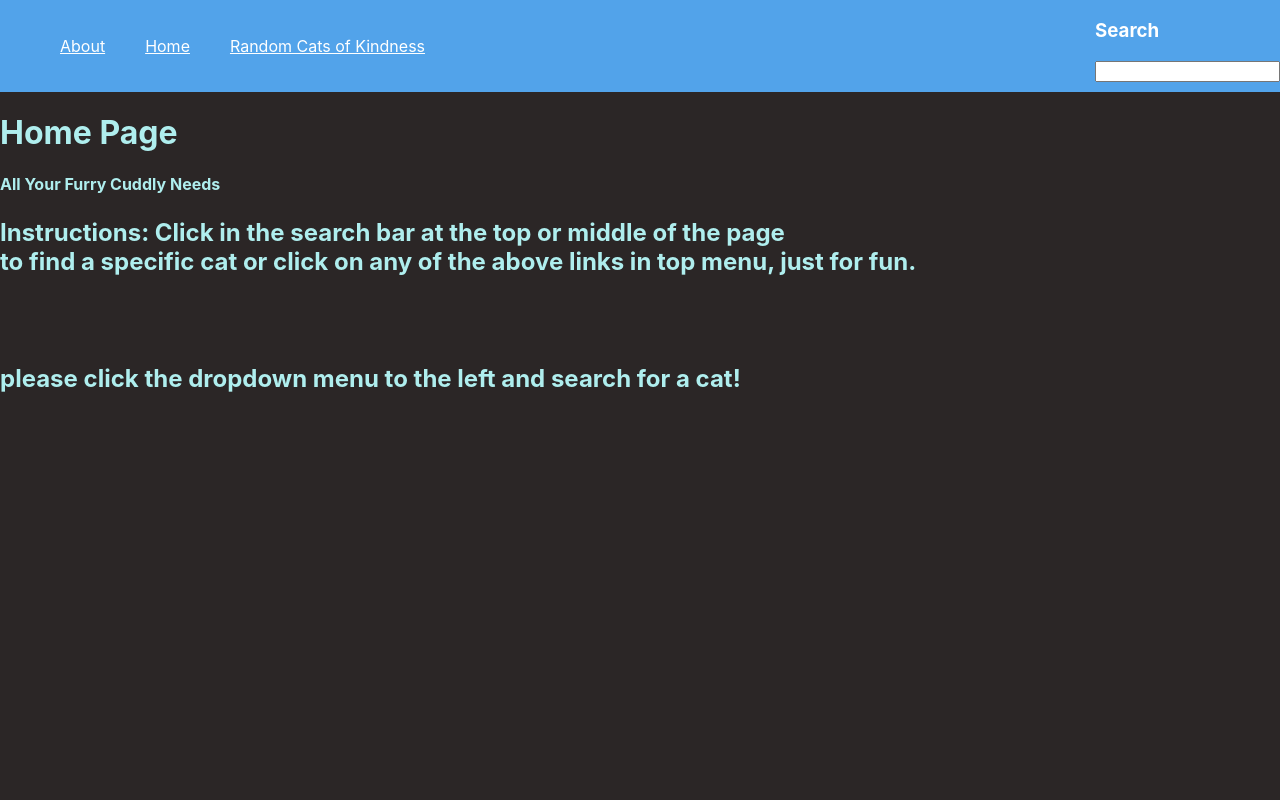
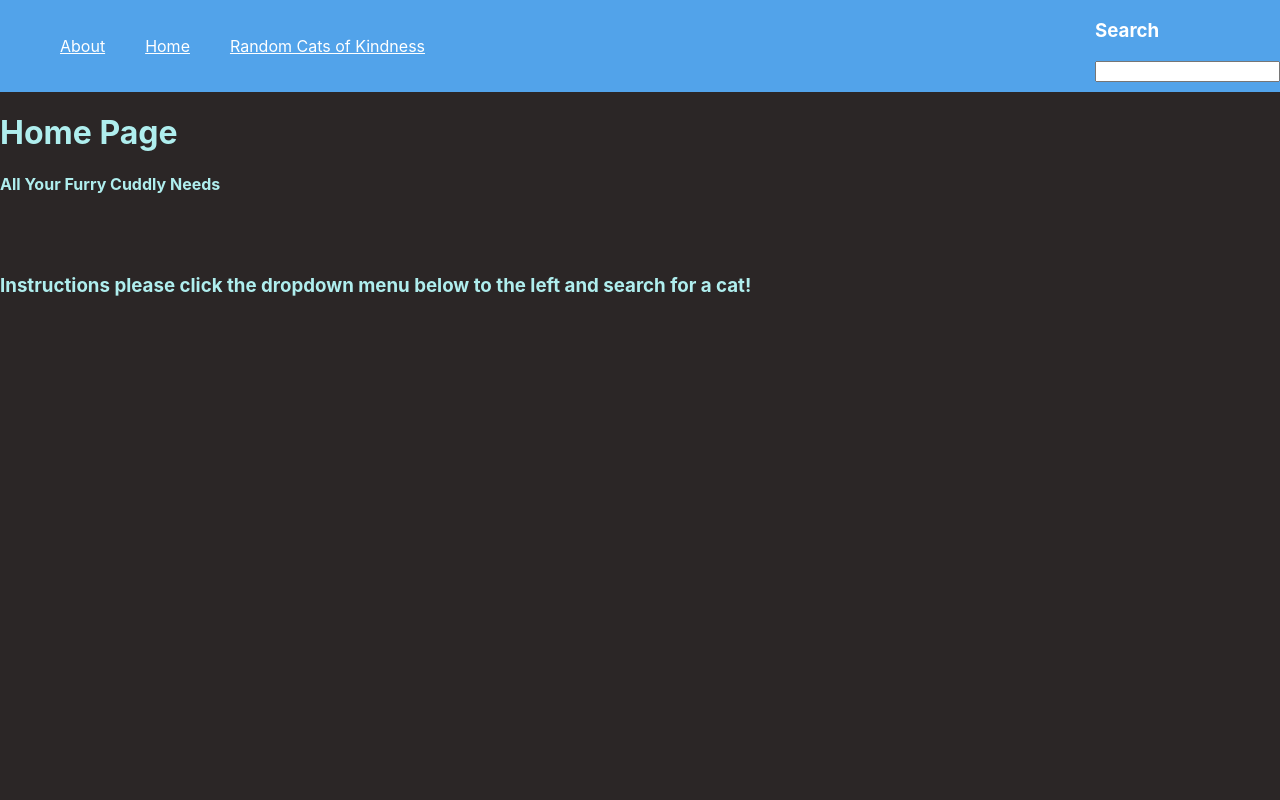
Before and after one commit to KevTheeDev/Catnipcan-Search, a React (Create React App) app: page / in a window 1280 px wide. Shown: the top 800 px of the page. Built offline with nearby package versions, Linux system fonts and the light colour scheme; no server answers.

Commit message:
got rid of original instructions and placed in much simpler instructions

```diff
--- a/src/components/Home.js
+++ b/src/components/Home.js
@@ -35,7 +35,7 @@ class Home extends React.Component{
         // '.catch'es any errors
         .then(res => {
         const name = res.data;
-        console.log('recipe ----> ', name)
+        console.log('catTings ----> ', name)
 
         this.setState({ data: name })
         })
@@ -50,15 +50,12 @@ class Home extends React.Component{
             <h1> Home Page  </h1>
                 <div>
                     <h4> All Your Furry Cuddly Needs </h4>
-                    <p> Instructions: Click in the search bar at the top or middle of the page <br/>
-                        to find a specific cat or click on any of the above links in top menu, just for fun.
-                    </p>
-                    <br/>
-                    <br/>
-                    <p> please click the dropdown menu to the left and search for a cat! </p>
+                        <br/>
+                        <br/>
+                        <h3> Instructions please click the dropdown menu below to the left and search for a cat! </h3>
 
 
-                    {/* insert the  api here /> */}
+                        {/* insert the  api here /> */}
 
             </div>
         </div>
```
